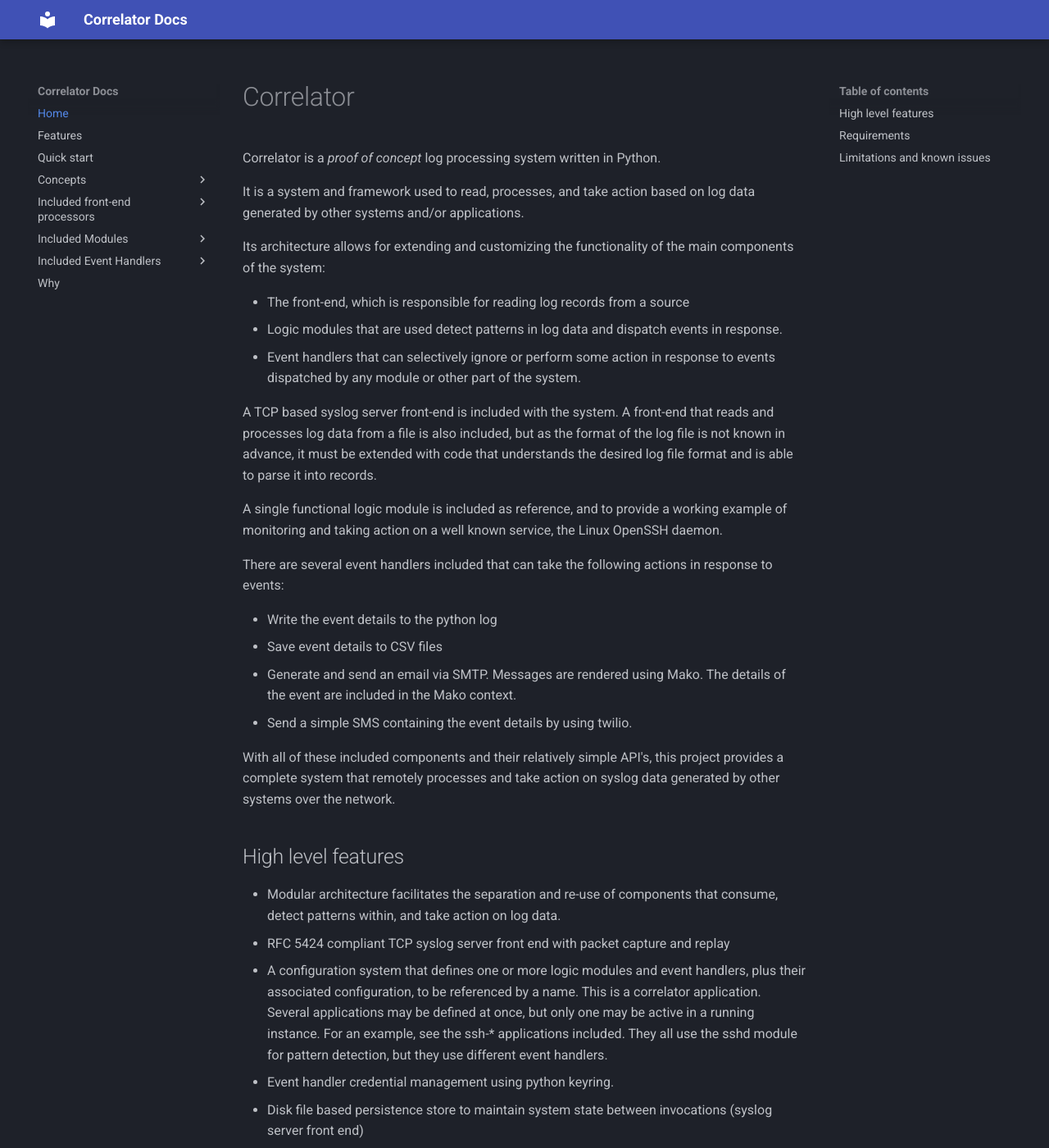
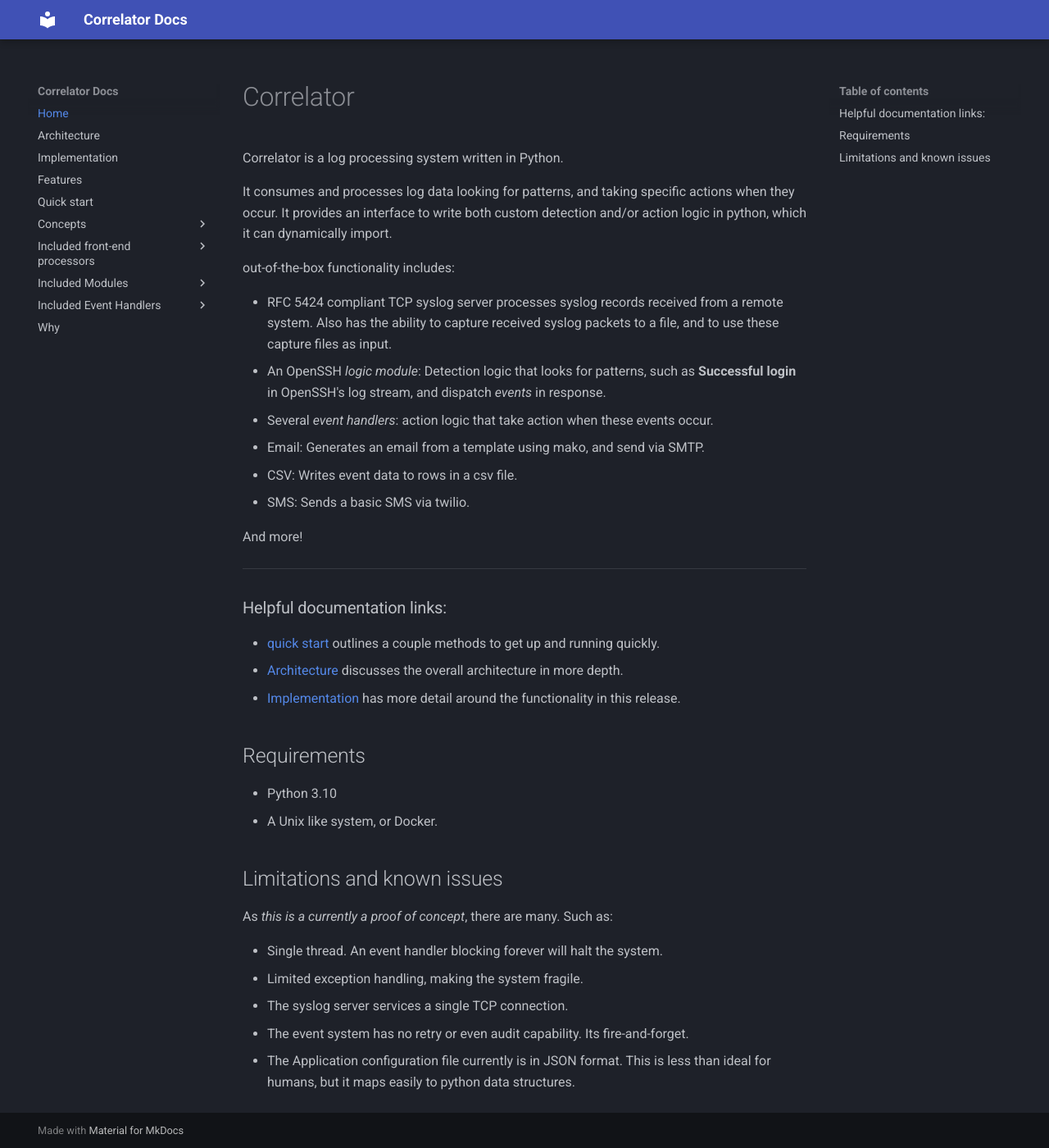
Before and after one commit to dagainz/Correlator, an MkDocs documentation site: the page built from docs/index.md, in a window 1280 px wide and 1400 px high. Shown: the whole window at 82% size. Built offline with MkDocs 1.6.1 and Material for MkDocs 9.7.7, drawn with Linux system fonts in a browser that asks for light colours.

Commit message:
Doc updates

```diff
--- a/docs/index.md
+++ b/docs/index.md
@@ -1,40 +1,31 @@
 # Correlator
 
-Correlator is a *proof of concept* log processing system written in Python.
+Correlator is a log processing system written in Python.
 
-It is a system and framework used to read, processes, and take action based on log data generated by other systems
-and/or applications.
+It consumes and processes log data looking for patterns, and taking specific actions when they occur. It provides an
+interface to write both custom detection and/or action logic in python, which it can dynamically import.
 
-Its architecture allows for extending and customizing the functionality of the main components of the system:
+out-of-the-box functionality includes:
 
-- The front-end, which is responsible for reading log records from a source
-- Logic modules that are used detect patterns in log data and dispatch events in response.
-- Event handlers that can selectively ignore or perform some action in response to events dispatched by any module or other part of the system.
+- RFC 5424 compliant TCP syslog server processes syslog records received from a remote system. Also has the
+ability to capture received syslog packets to a file, and to use these capture files as input.
+- An OpenSSH *logic module*: Detection logic that looks for patterns, such as **Successful login** in OpenSSH's
+log stream, and dispatch *events* in response.
+- Several *event handlers*: action logic that take action when these events occur.
+  - Email: Generates an email from a template using mako, and send via SMTP.
+  - CSV: Writes event data to rows in a csv file.
+  - SMS: Sends a basic SMS via twilio.
 
-A TCP based syslog server front-end is included with the system. A front-end that reads and processes log data from a file is also included, but as the format of the log file is not known in advance, it must be extended with code that understands the desired log file format and is able to parse it into records.
+And more!
 
-A single functional logic module is included as reference, and to provide a working example of monitoring
-and taking action on a well known service, the Linux OpenSSH daemon.
+---
 
-There are several event handlers included that can take the following actions in response to events:
-
-- Write the event details to the python log
-- Save event details to CSV files
-- Generate and send an email via SMTP. Messages are rendered using Mako. The details of the event are included in the Mako context.
-- Send a simple SMS containing the event details by using twilio.
+### Helpful documentation links:
 
 
-With all of these included components and their relatively simple API's, this project provides a complete system that
-remotely processes and take action on syslog data generated by other systems over the network.
-
-## High level features
-
-- Modular architecture facilitates the separation and re-use of components that consume, detect patterns within,
-and take action on log data.
-- RFC 5424 compliant TCP syslog server front end with packet capture and replay
-- A configuration system that defines one or more logic modules and event handlers, plus their associated configuration, to be referenced by a name. This is a correlator application. Several applications may be defined at once, but only one may be active in a running instance. For an example, see the ssh-* applications included. They all use the sshd module for pattern detection, but they use different event handlers.
-- Event handler credential management using python keyring.
-- Disk file based persistence store to maintain system state between invocations (syslog server front end)
+- [quick start](quickstart.md) outlines a couple methods to get up and running quickly.
+- [Architecture](architecture.md) discusses the overall architecture in more depth.
+- [Implementation](implementation.md) has more detail around the functionality in this release.
 
 ## Requirements
 
@@ -43,9 +34,11 @@ and take action on log data.
 
 ## Limitations and known issues
 
-Many, such as:
+As *this is a currently a proof of concept*, there are many. Such as:
 
 - Single thread. An event handler blocking forever will halt the system.
 - Limited exception handling, making the system fragile.
 - The syslog server services a single TCP connection.
 - The event system has no retry or even audit capability. Its fire-and-forget.
+- The Application configuration file currently is in JSON format. This is less than ideal for humans, but it maps easily
+to python data structures.
--- a/mkdocs.yml
+++ b/mkdocs.yml
@@ -10,6 +10,8 @@ plugins:
 
 nav:
   - Home: index.md
+  - Architecture: architecture.md
+  - Implementation: implementation.md
   - Features: features.md
   - Quick start: quickstart.md
   - Concepts:
```
Also changed, not shown: README.md (+26 -8 lines), docs/architecture.md (added, +62 -0 lines), docs/implementation.md (added, +68 -0 lines), docs/quickstart.md (+19 -6 lines), docs/why.md (+13 -24 lines).
